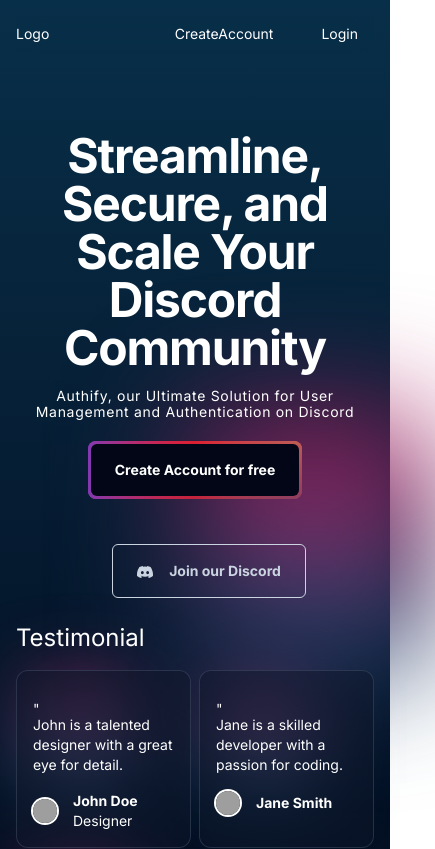
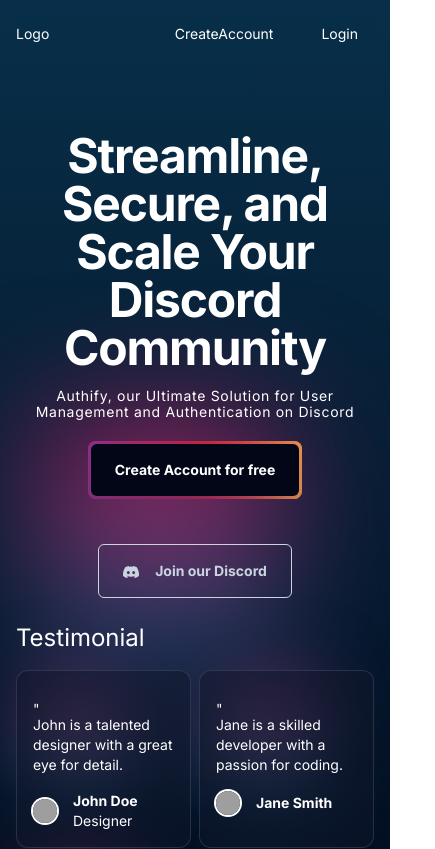
Before and after one commit to tgoyal63/clanflare-frontend, a Next.js app: page / in a window 390 px wide. Shown: the top 849 px of the page, 435 px wide, since content can reach past the window. Built offline with nearby package versions, Linux system fonts and the light colour scheme; grey boxes are pictures that could not be loaded.

Commit message:
FIXED: some ui things

```diff
--- a/src/app/page.tsx
+++ b/src/app/page.tsx
@@ -55,7 +55,7 @@
             <button className="my-6 py-4 px-6 font-bold w-fit rounded-md active:bg-slate-700 btn-hero">
               Create Account for free
             </button>
-            <button className="my-6 border-slate-300 text-slate-300 py-4 px-6 border transition-colors duration-300 hover:border-primary hover:text-primary font-bold w-fit ml-7 rounded-md">
+            <button className="my-6 md:ml-7 border-slate-300 text-slate-300 py-4 px-6 border transition-colors duration-300 hover:border-primary hover:text-primary font-bold w-fit  rounded-md">
               <svg
                 xmlns="http://www.w3.org/2000/svg"
                 width="16"
@@ -89,7 +89,7 @@
             );
           })}
         </section>
-        <div className="z-[-5] absolute h-60 w-60 bg-gradient-to-t top-[50%] left-[50%]  from-sky-900 to-pink-700 blur-3xl"></div>
+        <div className="z-[-5] absolute h-60 w-60 bg-gradient-to-t top-[50%] left-[10%]  from-sky-900 to-pink-700 blur-3xl"></div>
       </div>
     </main>
   );
```
